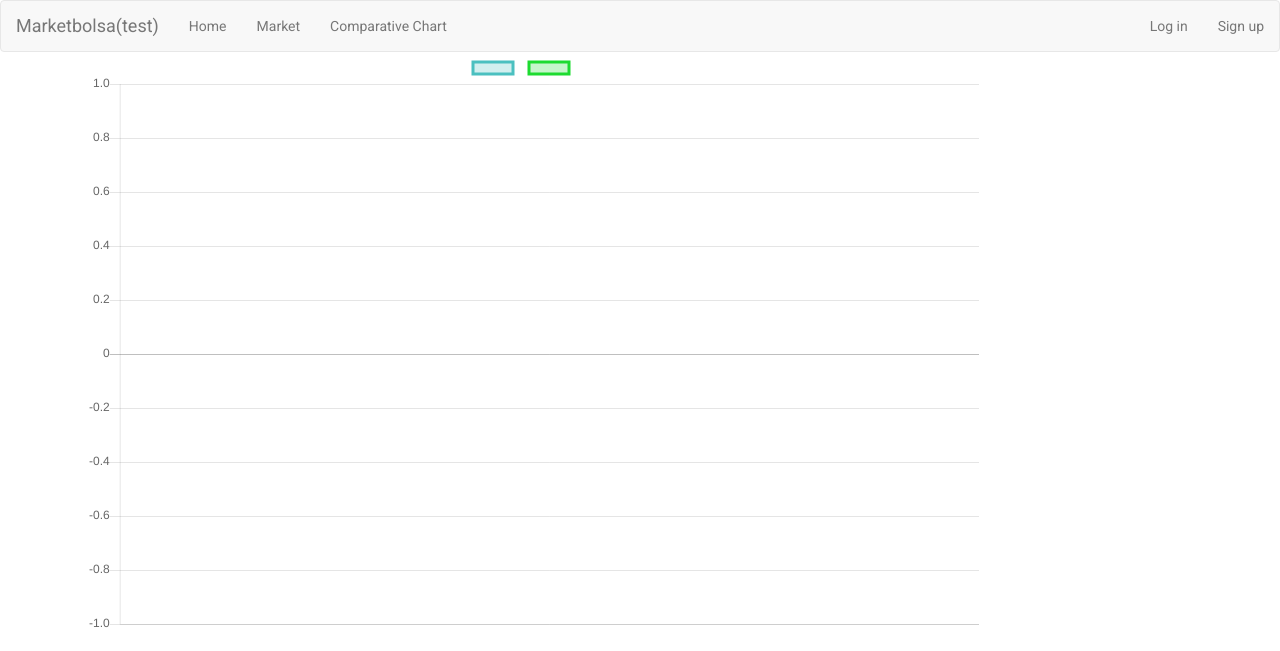
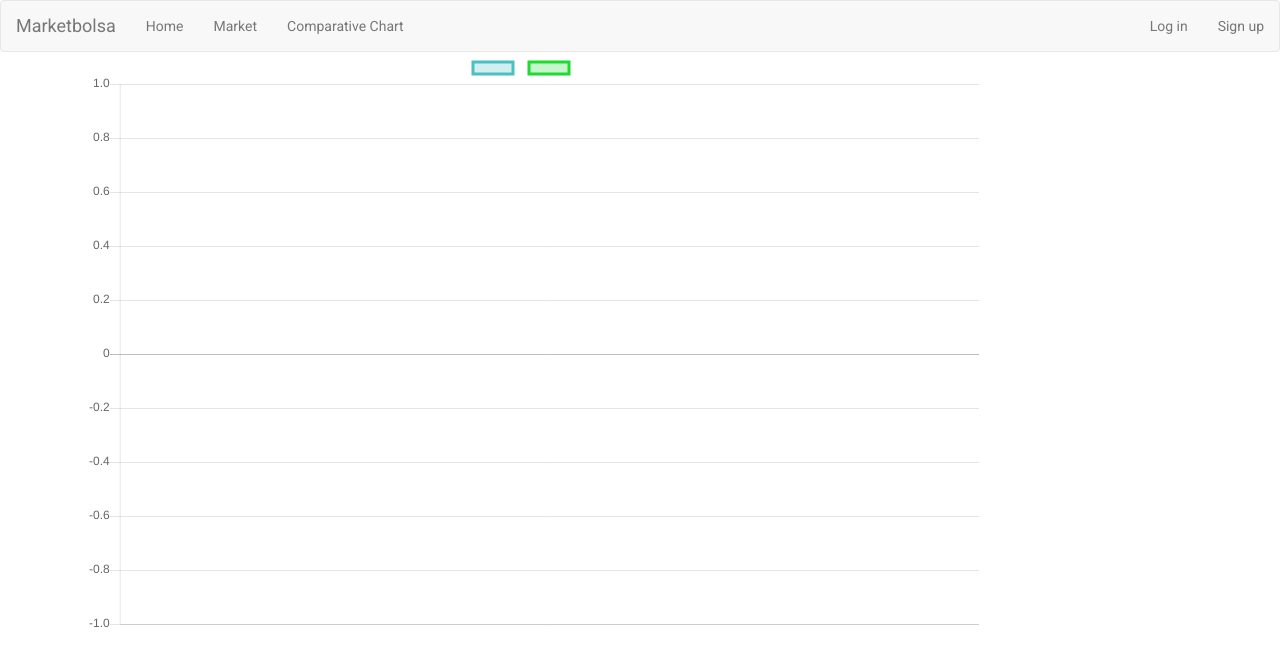
Before and after one commit to nachoi/Marketbolsa, a Flask app: template module002/templates/module002_index.html in a window 1280 px wide. Shown: the top 651 px of the page. Run offline with Flask 2, Linux system fonts and the light colour scheme; the template is opened without the code that fills it, so the values that code supplies are empty; some libraries are stand-ins or nearby versions.

Commit message:
Base.html actualizado

```diff
--- a/templates/base.html
+++ b/templates/base.html
@@ -14,7 +14,7 @@
     <nav class="navbar navbar-default" id="navb">
       <div class="container-fluid">
         <div class="navbar-header">
-          <a class="navbar-brand" href="/">Marketbolsa(test)</a>
+          <a class="navbar-brand" href="/">Marketbolsa</a>
         </div>
         <ul class="nav navbar-nav">
           <li class={% if module=='home' %}"active"{%else%}""{%endif%}><a href="/">Home</a></li>
```
